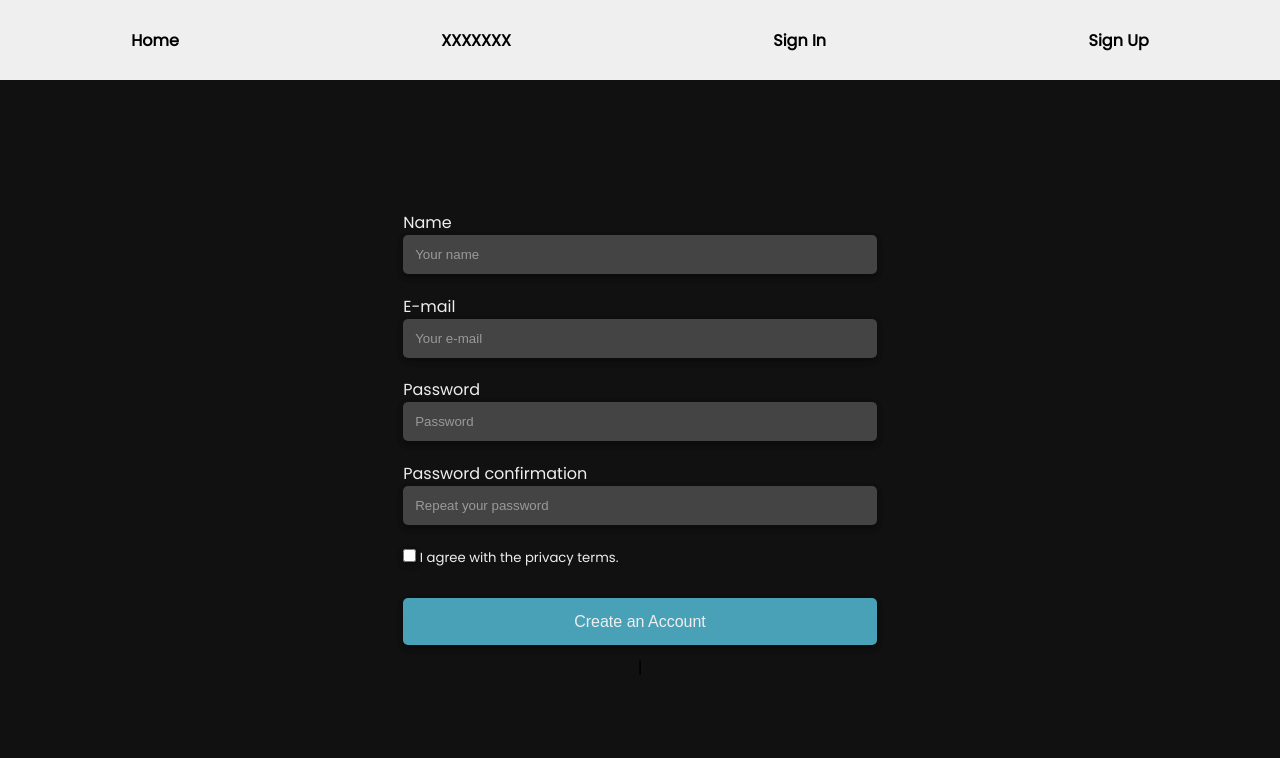
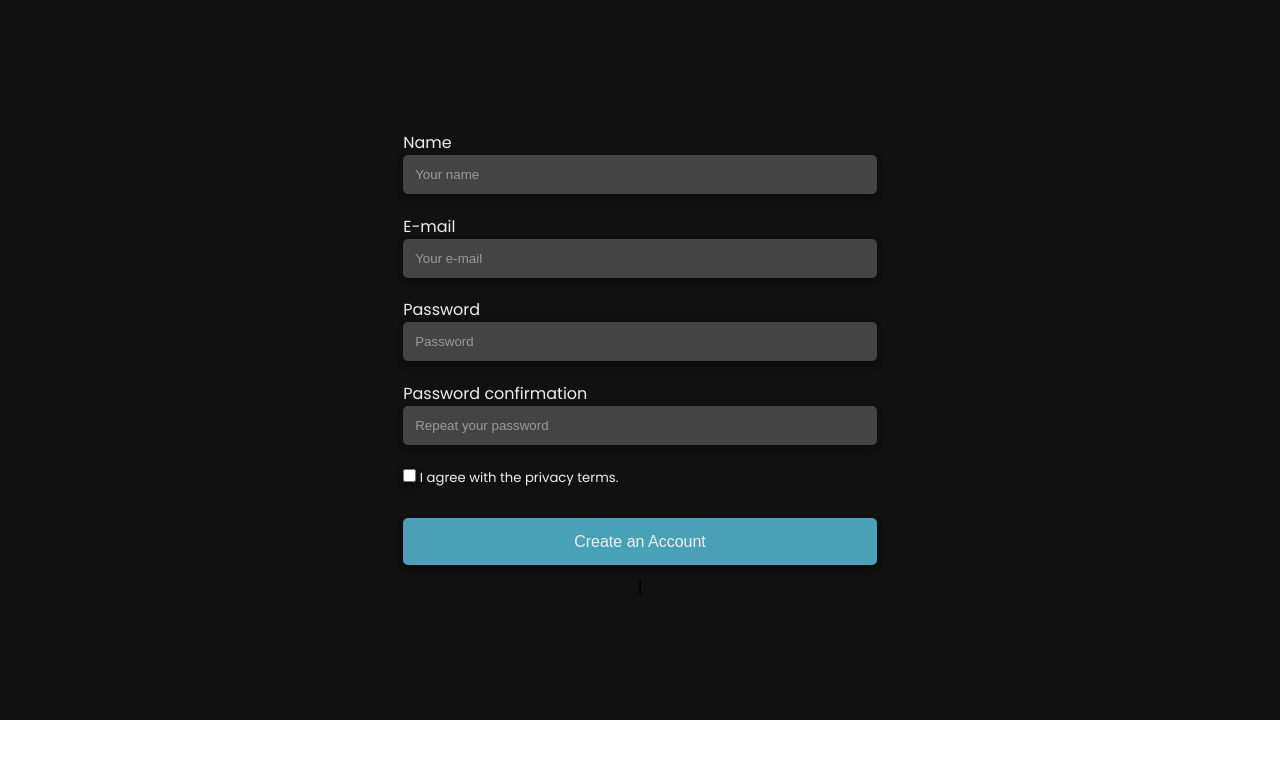
Before and after one commit to caiobga99/marketplace, a React (Create React App) app in the folder web/marketplace/: page /signUp in a window 1280 px wide. Shown: the top 758 px of the page. Built offline with nearby package versions, Linux system fonts and the light colour scheme.

Commit message:
Web - Configuring Routes.

```diff
--- a/web/marketplace/src/App.tsx
+++ b/web/marketplace/src/App.tsx
@@ -1,11 +1,17 @@
-import React from "react";
+import { BrowserRouter as Router, Routes, Route } from "react-router-dom";
+
 import { SignUp } from "./components/SignUp/index";
-import { Header } from "./components/Header/index";
+import { SignIn } from "./components/SignIn/index";
+
 export default function App() {
   return (
     <div className="App">
-      <Header/>
-      <SignUp />
+      <Router>
+        <Routes>
+          <Route path="/signUp" element={<SignUp />} />
+          <Route path="/signIn" element={<SignIn />} />
+        </Routes>
+      </Router>
     </div>
   );
 }
```
